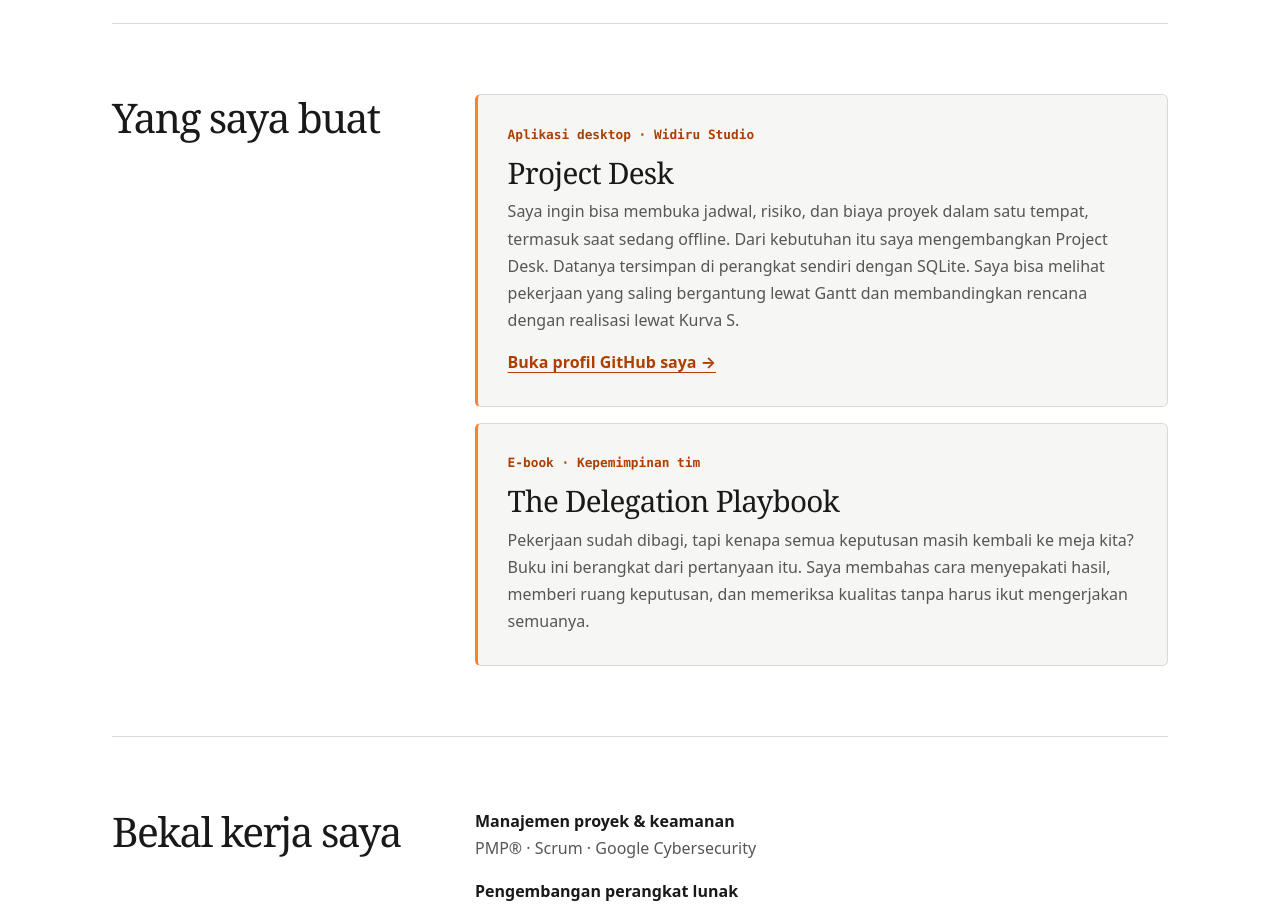
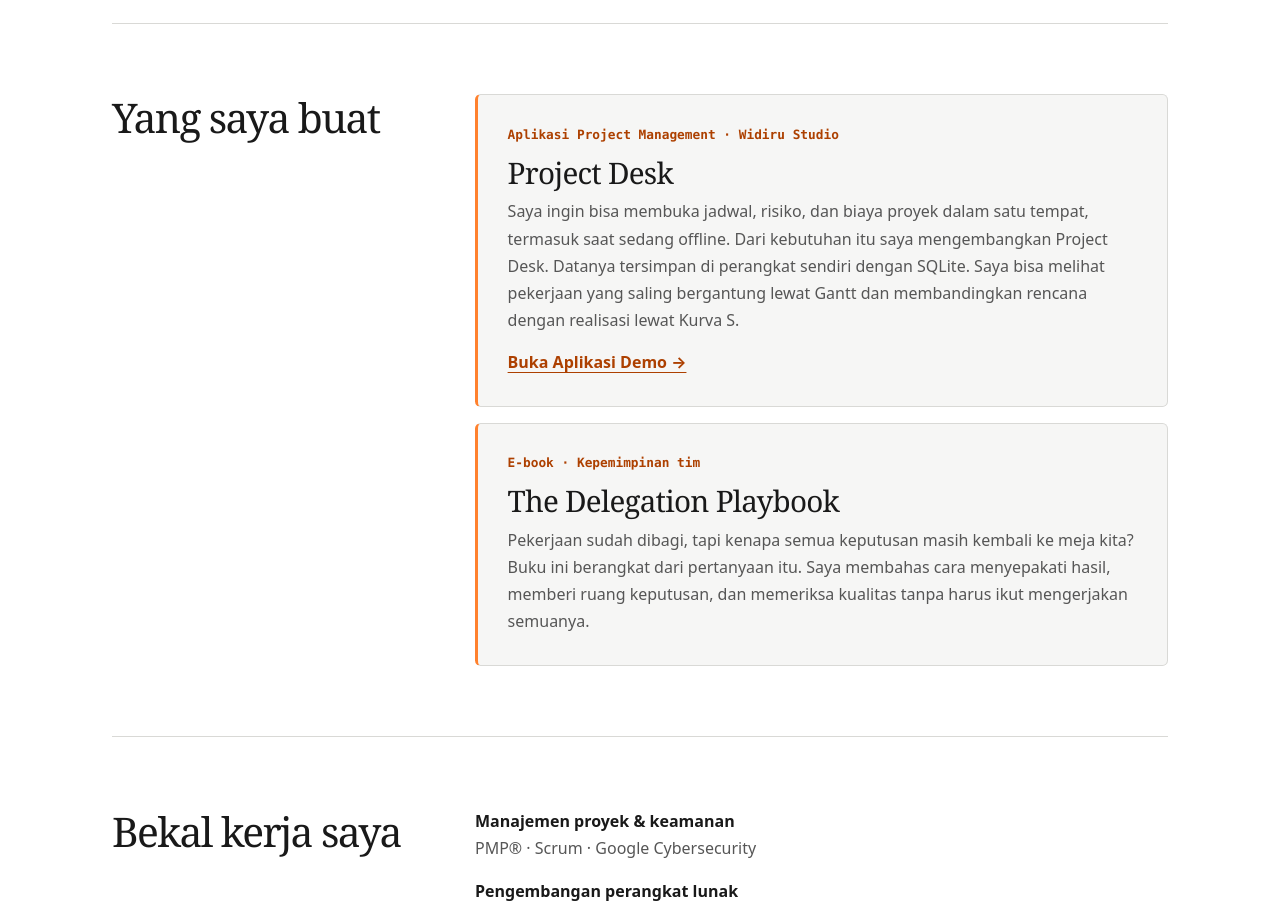
Before and after one commit to widiru83/widiru83.github.io, a plain HTML site: page index.html in a window 1280 px wide. Shown: the part 1400-2310 px from the top of the page. Drawn offline with Linux system fonts and the light colour scheme.

Commit message:
Update index.html

```diff
--- a/index.html
+++ b/index.html
@@ -464,7 +464,7 @@
 
       <div class="works">
         <article class="work">
-          <span class="kind">Aplikasi desktop · Widiru Studio</span>
+          <span class="kind">Aplikasi Project Management · Widiru Studio</span>
           <h3 lang="en">Project Desk</h3>
           <p>
             Saya ingin bisa membuka jadwal, risiko, dan biaya proyek dalam
@@ -474,7 +474,7 @@
             bergantung lewat Gantt dan membandingkan rencana dengan realisasi
             lewat Kurva S.
           </p>
-          <a href="https://github.com/widiru83">Buka profil GitHub saya →</a>
+          <a href="https://widiru83.github.io/project-desk-demo/">Buka Aplikasi Demo →</a>
         </article>
 
         <article class="work">
```
